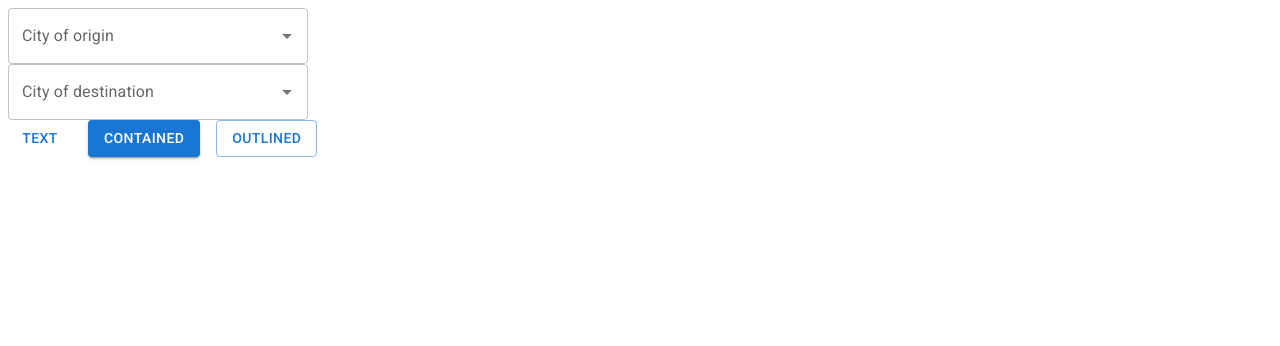
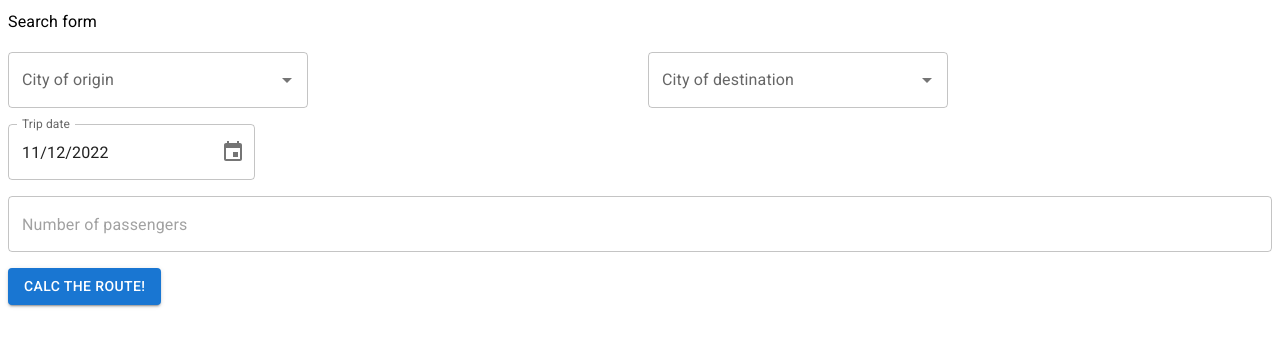
Before and after one commit to guilsantos/travel-planner, a React (Create React App) app: page / in a window 1280 px wide. Shown: the top 346 px of the page. Built offline with nearby package versions, Linux system fonts and the light colour scheme.

Commit message:
Add date picker

```diff
--- a/package.json
+++ b/package.json
@@ -8,6 +8,7 @@
     "@fontsource/roboto": "^4.5.8",
     "@mui/icons-material": "^5.10.9",
     "@mui/material": "^5.10.13",
+    "@mui/x-date-pickers": "^5.0.8",
     "@testing-library/jest-dom": "^5.16.5",
     "@testing-library/react": "^13.4.0",
     "@testing-library/user-event": "^13.5.0",
@@ -15,6 +16,7 @@
     "@types/node": "^16.18.3",
     "@types/react": "^18.0.25",
     "@types/react-dom": "^18.0.8",
+    "dayjs": "^1.11.6",
     "react": "^18.2.0",
     "react-dom": "^18.2.0",
     "react-query": "^3.39.2",
--- a/src/App.tsx
+++ b/src/App.tsx
@@ -1,50 +1,73 @@
 import { useState } from "react";
-import Stack from "@mui/material/Stack";
-import Button from "@mui/material/Button";
-import TextField from "@mui/material/TextField";
-import Autocomplete from "@mui/material/Autocomplete";
-import { useQueryCities, useQueryDistance } from "./services";
-
-const ComboBox = ({ title }: any) => {
-  const [value, setValue] = useState<string | null | undefined>();
-  const [city, setCities] = useState("");
-  const queryCities = useQueryCities(city);
-
-  const citiesList = queryCities.data?.map((c) => c[0]);
-
-  return (
-    <Autocomplete
-      onChange={(event: any, newValue: string | null) => {
-        setValue(newValue);
-      }}
-      value={value}
-      onInputChange={(e, newValue) => {
-        console.log(newValue);
-        setCities(newValue as string);
-      }}
-      inputValue={city}
-      disablePortal
-      options={citiesList || []}
-      sx={{ width: 300 }}
-      renderInput={(params) => <TextField {...params} label={title} />}
-    />
-  );
-};
+import dayjs, { Dayjs } from "dayjs";
+import ComboBox from "./components/ComboBox";
+import { Button, Stack, TextField, Typography } from "@mui/material";
+import Grid from "@mui/material/Unstable_Grid2/Grid2";
+import { DesktopDatePicker } from "@mui/x-date-pickers/DesktopDatePicker";
 
 const App = () => {
-  // const queryDistance = useQueryDistance(["Paris", "Marseille", "Lyon"]);
+  const [origin, setOrigin] = useState();
+  // const [intermediate, setIntermediate] = useState();
+  const [destination, setDestination] = useState();
+  const [passengers, setPassengers] = useState<string>();
 
-  // console.log({ queryCities, queryDistance });
+  const [date, setDate] = useState<Dayjs | null>();
+
+  const handleChange = (newValue: Dayjs | null) => {
+    setDate(newValue);
+  };
 
   return (
     <div>
-      <ComboBox title="City of origin" />
-      <ComboBox title="City of destination" />
-      <Stack spacing={2} direction="row">
-        <Button variant="text">Text</Button>
-        <Button variant="contained">Contained</Button>
-        <Button variant="outlined">Outlined</Button>
-      </Stack>
+      <Grid container spacing={2}>
+        <Grid xs={12}>
+          <Typography variant="subtitle1">Search form</Typography>
+        </Grid>
+        <Grid xs={6}>
+          <ComboBox
+            title="City of origin"
+            onChange={(e: any) => setOrigin(e.target.value)}
+            value={origin}
+          />
+        </Grid>
+        <Grid xs={6}>
+          <ComboBox
+            title="City of destination"
+            onChange={(e: any) => setDestination(e.target.value)}
+            value={destination}
+          />
+        </Grid>
+        <Grid xs={12}>
+          <DesktopDatePicker
+            label="Trip date"
+            inputFormat="MM/DD/YYYY"
+            value={date}
+            onChange={handleChange}
+            renderInput={(params) => <TextField {...params} />}
+            disablePast
+          />
+        </Grid>
+        <Grid xs={12}>
+          <TextField
+            fullWidth
+            placeholder="Number of passengers"
+            onChange={(e) => setPassengers(e.target.value)}
+            value={passengers}
+          />
+        </Grid>
+        <Grid xs={12}>
+          <Stack spacing={2} direction="row">
+            <Button variant="contained">Calc the route!</Button>
+          </Stack>
+        </Grid>
+      </Grid>
+
+      {/* <ComboBox
+        title="Intermediate city"
+        onChange={(e: any) => setIntermediate(e.target.value)}
+        value={intermediate}
+      /> */}
+      {/* <Typography variant="subtitle1">Add intermediate city</Typography> */}
     </div>
   );
 };
--- /dev/null
+++ b/src/components/ComboBox.tsx
@@ -0,0 +1,31 @@
+import { useState } from "react";
+import TextField from "@mui/material/TextField";
+import Autocomplete from "@mui/material/Autocomplete";
+import { useQueryCities } from "../services";
+
+const ComboBox = ({ title, value, onChange }: any) => {
+  const [selectedItem, setSelectedItem] = useState<string | null | undefined>();
+  const [city, setCities] = useState("");
+  const { data } = useQueryCities(city);
+
+  const citiesList = data?.map((c) => c[0]);
+
+  return (
+    <Autocomplete
+      onChange={(event: any, newValue: string | null) => {
+        setSelectedItem(newValue);
+      }}
+      value={selectedItem}
+      onInputChange={(e, newValue) => setCities(newValue as string)}
+      inputValue={city}
+      disablePortal
+      options={citiesList || []}
+      sx={{ width: 300 }}
+      renderInput={(params) => (
+        <TextField {...params} fullWidth label={title} />
+      )}
+    />
+  );
+};
+
+export default ComboBox;
--- a/src/index.tsx
+++ b/src/index.tsx
@@ -1,6 +1,8 @@
 import React from "react";
 import { QueryClient, QueryClientProvider } from "react-query";
 import ReactDOM from "react-dom/client";
+import { LocalizationProvider } from "@mui/x-date-pickers/LocalizationProvider";
+import { AdapterDayjs } from "@mui/x-date-pickers/AdapterDayjs";
 import App from "./App";
 import reportWebVitals from "./reportWebVitals";
 
@@ -16,9 +18,11 @@ const root = ReactDOM.createRoot(
 );
 root.render(
   <React.StrictMode>
-    <QueryClientProvider client={queryClient}>
-      <App />
-    </QueryClientProvider>
+    <LocalizationProvider dateAdapter={AdapterDayjs}>
+      <QueryClientProvider client={queryClient}>
+        <App />
+      </QueryClientProvider>
+    </LocalizationProvider>
   </React.StrictMode>
 );
 
```
Also changed, not shown: 1 other file (tests, documents, lock files or other folders).
